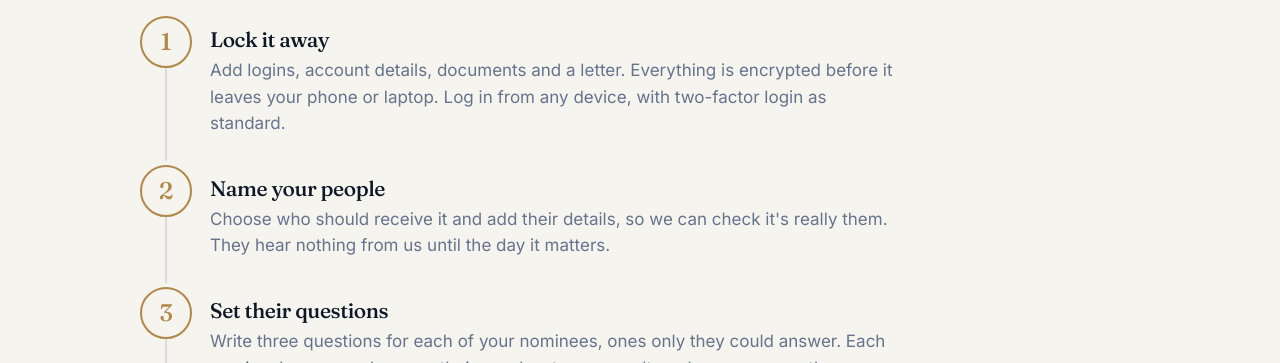
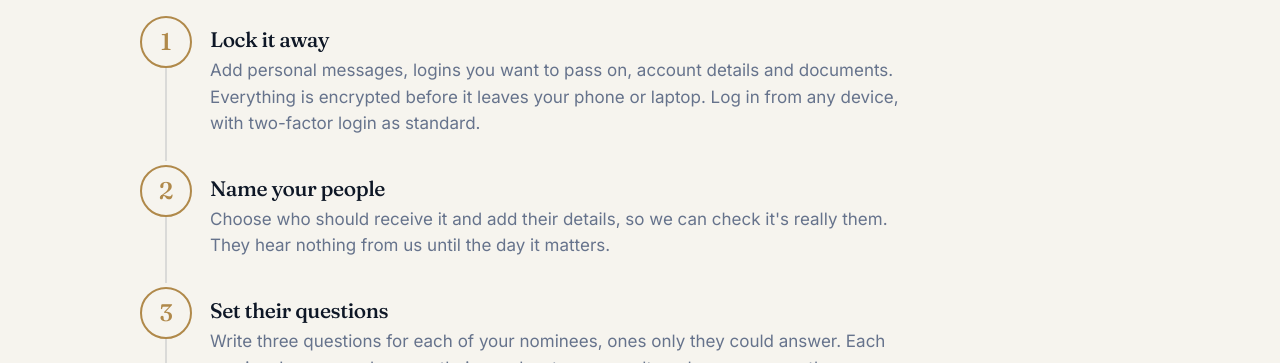
Before and after one commit to Alamex/savemysecrets, a plain HTML site: page public/index.html in a window 1280 px wide. Shown: the part 737-1100 px from the top of the page. Drawn offline with Linux system fonts and the light colour scheme.

Commit message:
Step 1 leads with personal messages

```diff
--- a/public/index.html
+++ b/public/index.html
@@ -30,7 +30,7 @@
 <section><div class="wrap">
   <h2>How it works</h2>
   <ol class="steps">
-    <li><span class="sn">1</span><div><h3>Lock it away</h3><p class="muted">Add logins, account details, documents and a letter. Everything is encrypted before it leaves your phone or laptop. Log in from any device, with two-factor login as standard.</p></div></li>
+    <li><span class="sn">1</span><div><h3>Lock it away</h3><p class="muted">Add personal messages, logins you want to pass on, account details and documents. Everything is encrypted before it leaves your phone or laptop. Log in from any device, with two-factor login as standard.</p></div></li>
     <li><span class="sn">2</span><div><h3>Name your people</h3><p class="muted">Choose who should receive it and add their details, so we can check it's really them. They hear nothing from us until the day it matters.</p></div></li>
     <li><span class="sn">3</span><div><h3>Set their questions</h3><p class="muted">Write three questions for each of your nominees, ones only they could answer. Each nominee's answers become their own key to your vault, and we never see them.</p></div></li>
     <li><span class="sn">4</span><div><h3>We check in</h3><p class="muted">Every few months, one tap to say you're fine. Miss it and we follow up with you by email, text and WhatsApp for weeks before anyone else is contacted.</p></div></li>
```
